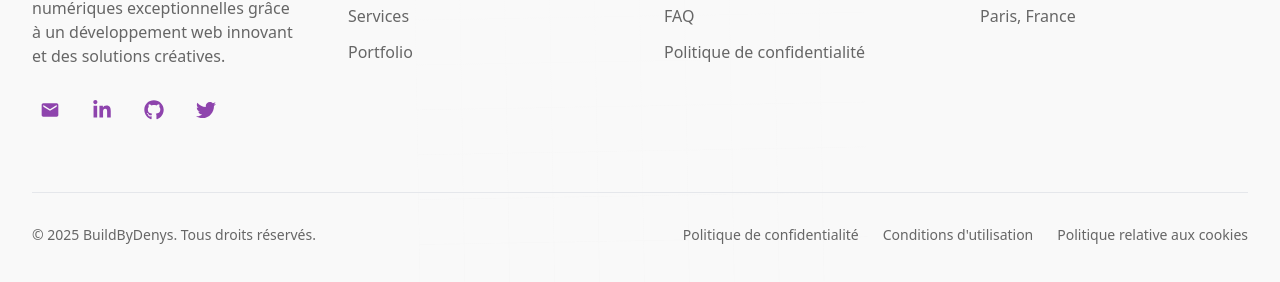
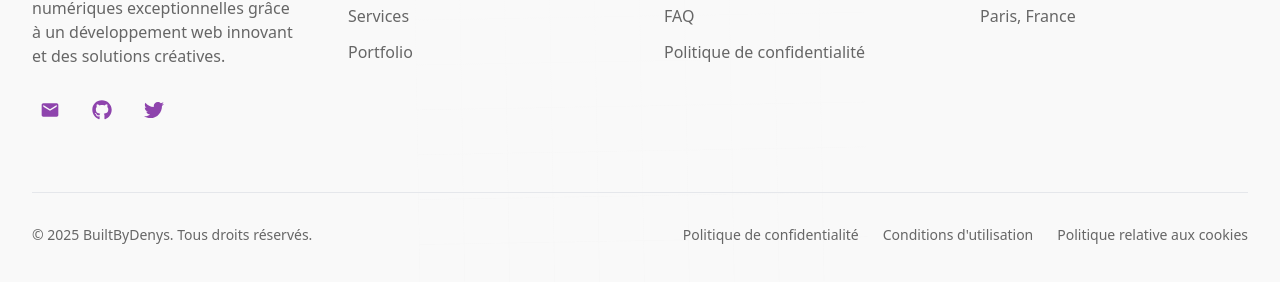
Before and after one commit to denys-semanchuk/personal_website, a Next.js app: page / in a window 1280 px wide. Shown: the part 4535-4817 px from the top of the page. Built offline with nearby package versions, Linux system fonts and the light colour scheme.

Commit message:
changed some words

```diff
--- a/src/components/Footer.tsx
+++ b/src/components/Footer.tsx
@@ -1,7 +1,7 @@
 import React from 'react'
 import { motion } from 'framer-motion';
 import { BackgroundPattern } from './BackgroundPattern';
-import { FaGithub, FaLinkedinIn, FaTwitter } from 'react-icons/fa';
+import { FaGithub, FaTwitter } from 'react-icons/fa';
 import { MdEmail } from 'react-icons/md';
 
 const socialLinks = [
@@ -10,12 +10,6 @@ const socialLinks = [
     text: 'E-mail',
     href: 'mailto:semanchukdenys@gmail.com',
     ariaLabel: 'Envoyer un e-mail'
-  },
-  {
-    icon: <FaLinkedinIn className="w-5 h-5" />,
-    text: 'LinkedIn',
-    href: 'https://www.linkedin.com/in/denys-semanchuk-3a22bb228/',
-    ariaLabel: 'Voir le profil LinkedIn'
   },
   {
     icon: <FaGithub className="w-5 h-5" />,
@@ -98,7 +92,7 @@ export const Footer = () => {
               whileInView={{ opacity: 1 }}
               className="text-text-light text-sm"
             >
-              © {new Date().getFullYear()} BuildByDenys. Tous droits réservés.
+              © {new Date().getFullYear()} BuiltByDenys. Tous droits réservés.
             </motion.p>
             <div className="flex gap-6">
               {['Politique de confidentialité', "Conditions d'utilisation", 'Politique relative aux cookies'].map((item) => (
--- a/src/components/email-templates/contact-template.tsx
+++ b/src/components/email-templates/contact-template.tsx
@@ -31,7 +31,7 @@ export function EmailTemplate(props: EmailProps) {
             <Text style={styles.footerText}>
               Cet e-mail a été envoyé depuis le formulaire de contact de votre site le {new Date().toLocaleDateString('fr-FR')}
             </Text>
-            <Link href="https://builtbydenys.com" style={styles.link}>buildbydenys.com</Link>
+            <Link href="https://builtbydenys.com" style={styles.link}>builtbydenys.com</Link>
           </Section>
         </Container>
       </Body>
--- a/src/lib/send-emails.ts
+++ b/src/lib/send-emails.ts
@@ -8,7 +8,7 @@ export const sendEmail = async (
   const { data, error } = await resend.emails.send({
     from: "onboarding@resend.dev",
     to: "semanchukdenys@gmail.com",
-    subject: "Buildbydenys.com contact form",
+    subject: "Builtbydenys.com contact form",
     text: '',
     react: template,
   });
--- a/src/pages/api/send-mail.ts
+++ b/src/pages/api/send-mail.ts
@@ -15,7 +15,7 @@ export default async function handler(req: NextApiRequest, res: NextApiResponse)
     const data = await resend.emails.send({
       from: 'onboarding@resend.dev',
       to: 'semanchukdenys@gmail.com',
-      subject: 'Buildbydenys.com contact form',
+      subject: 'Builtbydenys.com contact form',
       react: EmailTemplate({ from: email, text: message }),
     });
 
```
